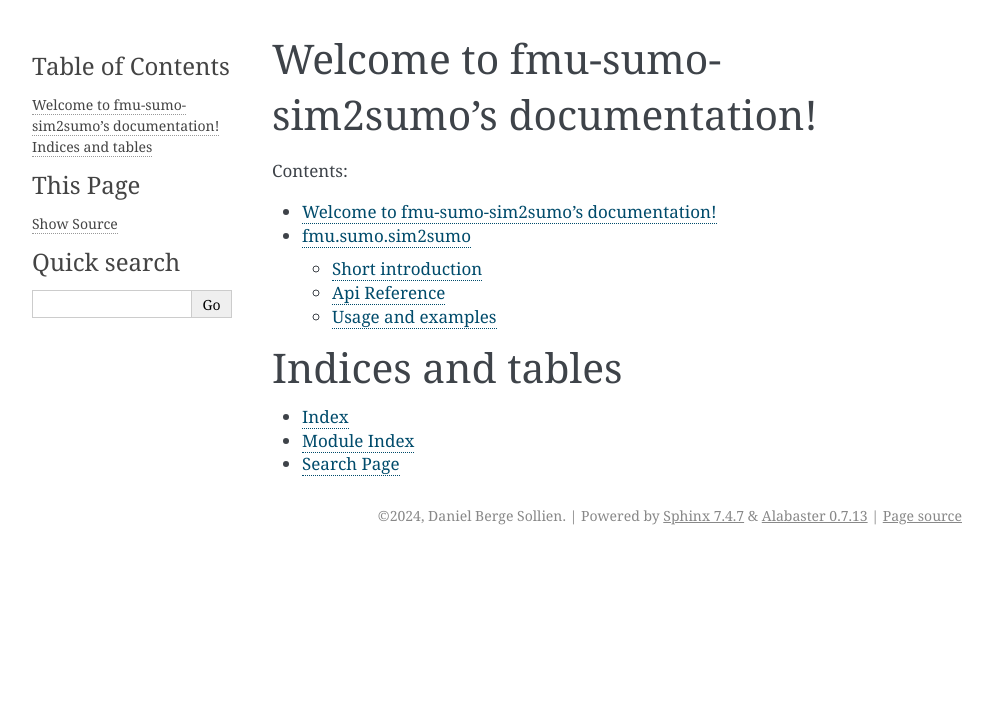
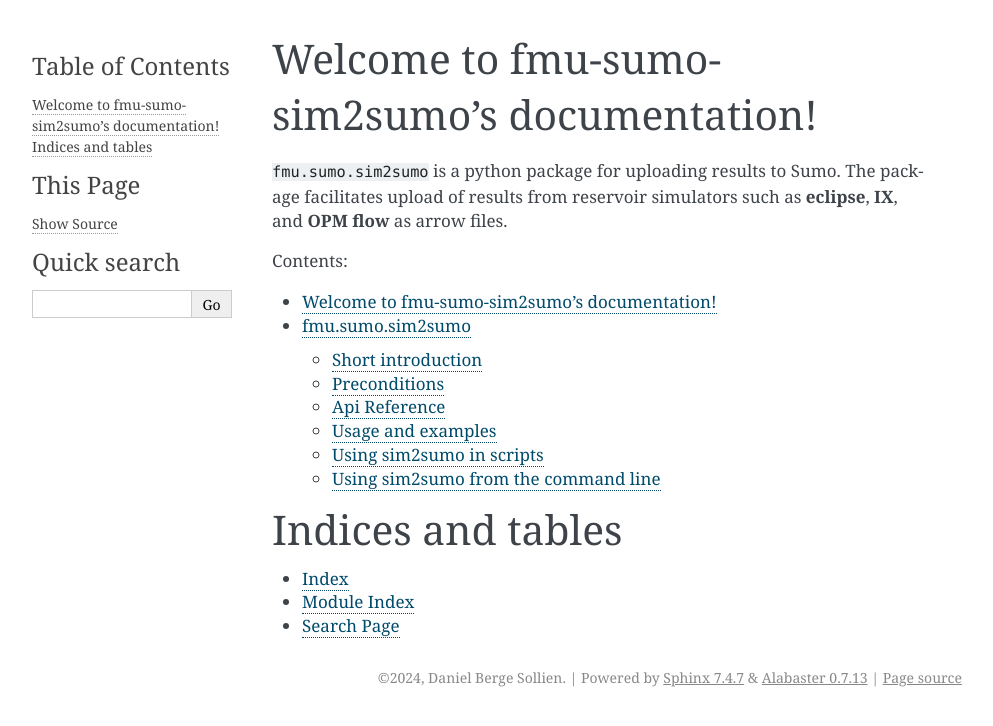
Before and after one commit to equinor/fmu-sumo-sim2sumo, a Sphinx documentation site: the page built from docs/index.rst, in a window 1280 px wide. Shown: the top 726 px of the page, without its empty margins (148-1141 px from the left). Built offline with Sphinx 7.4.7, drawn with Linux system fonts in a browser that asks for light colours; some of the changed lines change nothing that is shown.

Commit message:
Finalize first schetch of complete text

```diff
--- a/docs/index.rst
+++ b/docs/index.rst
@@ -5,6 +5,8 @@
 
 Welcome to fmu-sumo-sim2sumo's documentation!
 =============================================
+``fmu.sumo.sim2sumo`` is a python package for uploading results to Sumo.
+The package facilitates upload of results from reservoir simulators such as **eclipse**, **IX**, and **OPM flow** as arrow files.
 
 .. toctree::
    :maxdepth: 2
--- a/docs/sim2sumo.rst
+++ b/docs/sim2sumo.rst
@@ -1,19 +1,16 @@
 fmu.sumo.sim2sumo
-#############
-
-``fmu.sumo.sim2sumo`` is a python package for uploading results to Sumo.
-The package facilitates upload of results from reservoir simulators such as **eclipse**, **IX**, and **OPM flow** as arrow files.
+#################
 
 Short introduction
---------
+------------------------
 .. note::
 
   **sim2sumo** couples together three packages often used in the FMU sphere.
 
 
-  * **fmu-dataio** (`docs <https://equinor.github.io/fmu-dataio/>`_) the FMU package for exporting data, with rich metadata, out of FMU workflows.
-  * **res2df** (`docs <https://equinor.github.io/res2df/>`_), a package used for extracting results from flow simulator runs, not strictly tied down to FMU, but often used in this domain
-  *  **fmu.sumo.uploader** (`repo <https://github.com/equinor/fmu-sumo>`_), a package that uploads files exported to disc with metadata to sumo
+  * **fmu-dataio** (`docs <https://equinor.github.io/fmu-dataio/>`__) the FMU package for exporting data, with rich metadata, out of FMU workflows.
+  * **res2df** (`docs <https://equinor.github.io/res2df/>`__), a package used for extracting results from flow simulator runs, not strictly tied down to FMU, but often used in this domain
+  *  **fmu.sumo.uploader** (`repo <https://github.com/equinor/fmu-sumo>`__), a package that uploads files exported to disc with metadata to sumo
 
 
 The package makes available export of all datatypes that you can export with ``res2df``, and uploads these results to Sumo. It is part of ``komodo`` and can be accessed from the command line with ``sim2sumo``, or from
@@ -30,10 +27,16 @@ To run sim2sumo with ert it needs to be inserted in your *ert config file* after
 
 .. note::
 
-   Sim2sumo has the same requirements as fmu-sumo-uploader, and therefore needs some sections defined in the file fmu config file (aka global variables file)
-   For the simplest implementation this file needs to be stored at ``../fmuconfig/output/global_variables.yml``, for other name/location see
-   section :ref:`Config settings <target config settings>`
+   Sim2sumo as fmu-sumo-uploader uses the fmu-config file (aka global variables) to pick up required metadata. For more on this topic see :ref:`Config settings <target config settings>`
 
+.. _target preconditions:
+
+Preconditions
+----------------
+There are some requirements that need to be in place for sim2sumo to run
+
+* Sim2sumo needs to be run in from a location where it can find a case metadata object stored on disk.
+* The case metadata object must have been uploaded to Sumo, and in the same environment that you are intending to upload to
 
 Api Reference
 -------------
@@ -44,87 +47,156 @@ Api Reference
 Usage and examples
 ------------------
 Simplest case: As a FORWARD_MODEL in ERT
-^^^^^^^^^^^^^^^^^^^^^^^^^
+^^^^^^^^^^^^^^^^^^^^^^^^^^^^^^^^^^^^^^^^^^^^^^^^^
 
 .. code-block::
 
 
-    FORWARD_MODEL ECLIPSE
+    FORWARD_MODEL ECLIPSE(...)
     -- Note: SIM2SUMO needs to be run after the reservoir simulation
     FORWARD_MODEL SIM2SUMO
 
-Example above extracts results to ``share/results/tables``, and uploads those results to Sumo.
-You don't need to have more than one instance of this job, it automatically extracts the default results.
-If you want to include more datatypes add that to the configuration file, see :ref:`Config settings <target config settings>`
-
+| Example above extracts results to ``share/results/tables``, and uploads those results to Sumo.
+| You don't need to have more than one instance of this job, it automatically extracts the default results.
+| If you want to include more datatypes add that to the configuration file, see :ref:`Config settings <target config settings>`,
+| See also :ref:`preconditions <target preconditions>`.
 
 .. _target config settings:
+
 Config settings
 ^^^^^^^^^^^^^^^^^^^^^^^^^
 
-sim2sumo is set up such that you provide a config file with the section sim2sumo defined.
-The config file needs to be in yaml format. You can add this to the global_variables for the case,
-or make your own file. There are two sections that are relevant when using sim2sumo:
+The config file
+*****************
+
+In it's simplest form sim2sumo seems to not need any configuration. This is not strictly true. It is based on finding a config file.
+For the simplest implementation this file needs to be stored at ``../fmuconfig/output/global_variables.yml``, relative to where you run sim2sumo.
+Sim2sumo requires a configuration file to at the very least include the neccessary master data for the asset where the results are coming from.
+There are two parts in the global variables file that are relevant for sim2sumo:
+
+1. The master data needed for the upload to sumo, that is the three sections model, masterdata, and access.
+   These are absolutely neccessary, as with all uploads to sumo. More on this topic can be found in the documentation
+   for fmu-sumo-uploader
+2. A section named sim2sumo. This section is not strictly needed, but needs to exist for custom configuration of sim2sumo, see :ref:`Custom configuration <target custom config>`
+
+Config file with non-standard name/location
+**********************************************
+If you for some reason don't have the fmu config file in the standard location or with the standard name, use this in you *ert-config*
+
+.. code-block::
 
 
-1. The metadata needed for the upload to sumo, that is the three sections model, masterdata, and access
-2. A section named sim2sumo. There are several ways to define this section sim2sumo.
+    FORWARD_MODEL ECLIPSE(...)
+    -- Note: SIM2SUMO needs to be run after the reservoir simulation
+    FORWARD_MODEL SIM2SUMO(<S2S_CONFIG_PATH>=path/to/config/file)
 
-Simplest case
-^^^^^^^^^^^^^^
-This is a snippet of the ``global_variables.yml`` containing enough data to upload to sumo with sum2sumo.
- In real cases this file will be much longer. When the entire section for sum2sumo is equal to ''sim2sumo: true''
- sim2sumo will extract from all simulation runs in a folder called eclipse/model/ relative to where you are running from,
- and at the same time export all datatypes available. See the example file below.
+See also :ref:`preconditions <target preconditions>`.
+
+.. _target custom config:
+
+Custom configuration
+*************************
+
+The sim2sumo section in the config file gives you full flexibility for extracting anything that ``res2df`` can extract.
+You can also change where you extract results from, and even use all the extra custumization options that ``res2df`` has makes available.
+The three relevant sections are:
+
+*datafile*:
+~~~~~~~~~~~~~~~~
+This section is for configuring where you extract results from, meaning where to look for simulation results. This section can configured in several ways:
+
+1. As a path to a file, or file stub (without an extension):
+
+   .. code-block:: yaml
+
+      datafile ../../eclipse/model/DROGON
 
 
-.. toggle::
+2. As a path to a folder:
 
-   .. literalinclude:: ../tests/data/reek/realization-0/iter-0/fmuconfig/output/global_variables.yml
-      :language: yaml
+   .. code-block::
 
-|
-Case where eclipse datafile is explicitly defined
-^^^^^^^^^^^^^^
-This is a snippet of the ``global_variables.yml`` file which holds the static metadata described in the
-`previous section <./preparations.html>`__. In real cases this file will be much longer.
+      datafile: ../../eclipse/model/
 
 
-.. toggle::
+3. As a list:
 
-   .. literalinclude:: ../../tests/data/reek/realization-0/iter-0/fmuconfig/output/global_variables_w_eclpath.yml
-      :language: yaml
+   .. code-block::
 
-|
-Case where eclipse datafile, what types to export, and options to use are explicitly defind
-^^^^^^^^^^^^^^
-This is a snippet of the ``global_variables.yml`` file which holds the static metadata described in the
-`previous section <./preparations.html>`__. In real cases this file will be much longer.
+      datafile:
+        - ../../eclipse/model
+        - ../../ix/model
+        ..
 
 
-.. toggle::
+datatypes:
+~~~~~~~~~~
+This section is for configuration of what data to extract. This section can be configured in several ways.
 
-   .. literalinclude:: ../../tests/data/reek/realization-0/iter-0/fmuconfig/output/global_variables_w_eclpath_and_extras.yml
-      :language: yaml
+1. As list:
 
-|
+   .. code-block::
+
+      datatypes:
+        - summary
+        - wcon
+        - faults
+        - ..
+
+2. as string:
+
+   Here there are two options, you can use both the name of one single datatype
+   or the all argument for all datatypes:
+
+   .. code-block::
+
+      datatypes: all
+
+
+options:
+~~~~~~~~~~
+   | This section is for adding extra optional configuration for extracting the different datatypes.
+   | This section needs to be in a list format
+
+
+Using sim2sumo in scripts
+------------------------------
 
 Exporting data from eclipse with metadata
-^^^^^^^^^^^^^^^^^^^^^^^^^^^^^^^
-This code exports summary data results from simulation
+^^^^^^^^^^^^^^^^^^^^^^^^^^^^^^^^^^^^^^^^^^^^^
+| This code exports summary data results from an eclipse simulation run.
+| Will export to the "prod" environment of Sumo.
+
 .. code-block::
 
-    from fmu.sumo.utilities.sim2sumo as s2s
-
-    DATAFILE = "eclipse/model/2_REEK-0.DATA"
-    CONFIG_PATH = "fmuconfig/output/global_variables.yml"
-    SUBMODULE = "summary"
-    s2s.export_csv(DATAFILE, SUBMODULE, CONFIG_PATH)
+   from fmu.sumo.utilities.sim2sumo as s2s
 
 
+   DATAFILE = "eclipse/model/2_REEK-0.DATA"
+   CONFIG_PATH = "fmuconfig/output/global_variables.yml"
+   SUBMODULE = "summary"
+   s2s.upload_with_config(CONFIG_PATH, DATAFILE, SUBMODULE, "prod")
 
-.. note::
+See also :ref:`preconditions <target preconditions>`.
 
+Using sim2sumo from the command line
+-------------------------------------------
 
+   sim2sumo can be run from any terminal window where komodo is activated. For execution it is mostly not of any use,
+   but can be useful to run in help mode
 
-.. note::
+Getting help on sim2sumo from the command line
+^^^^^^^^^^^^^^^^^^^^^^^^^^^^^^^^^^^^^^^^^^^^^^^^^^^
+
+.. code-block::
+   :caption: Accessing the help information
+
+   sim2sumo -h
+
+Getting help on sim2sumo available options for a datatype from the command line
+^^^^^^^^^^^^^^^^^^^^^^^^^^^^^^^^^^^^^^^^^^^^^^^^^^^^^^^^^^^^^^^^^^^^^^^^^^^^^^^
+
+.. code-block::
+   :caption: Printing the help info from ``res2df`` from the command line
+
+   sim2sumo help summary
```
